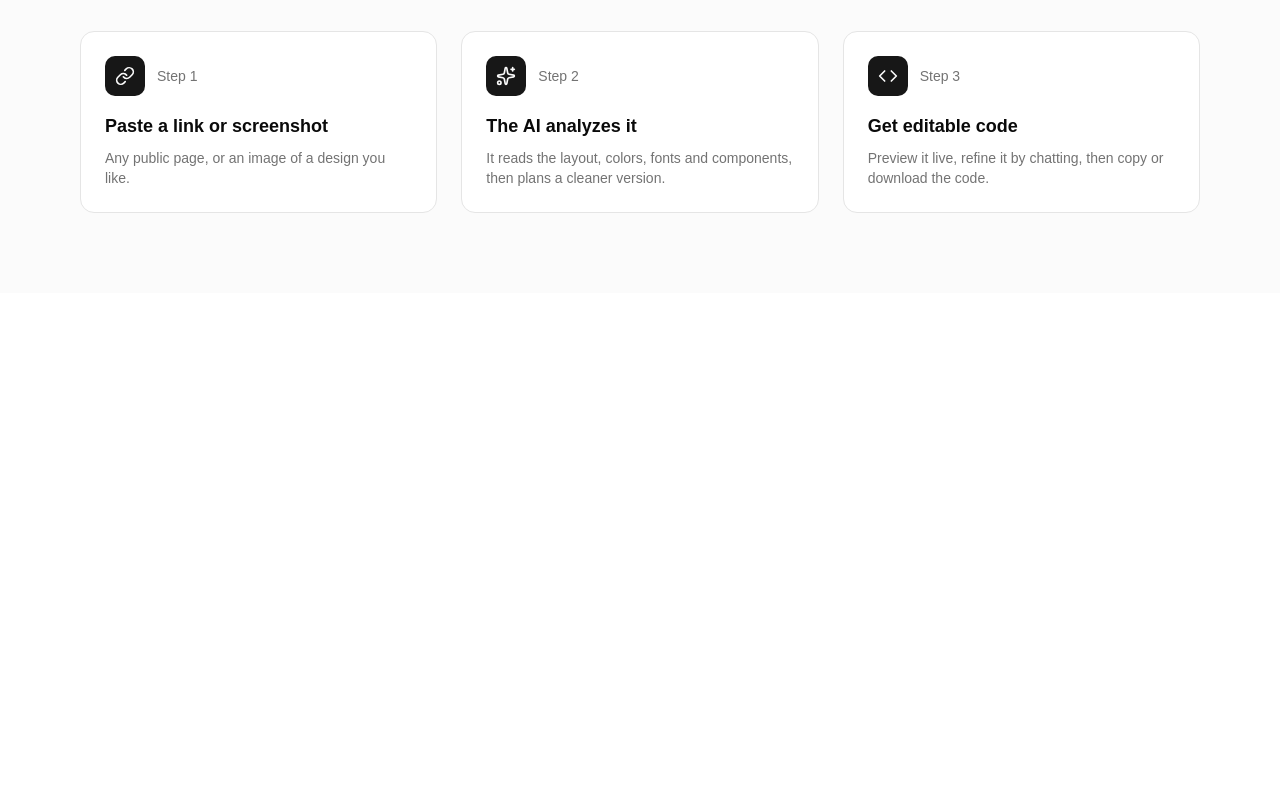
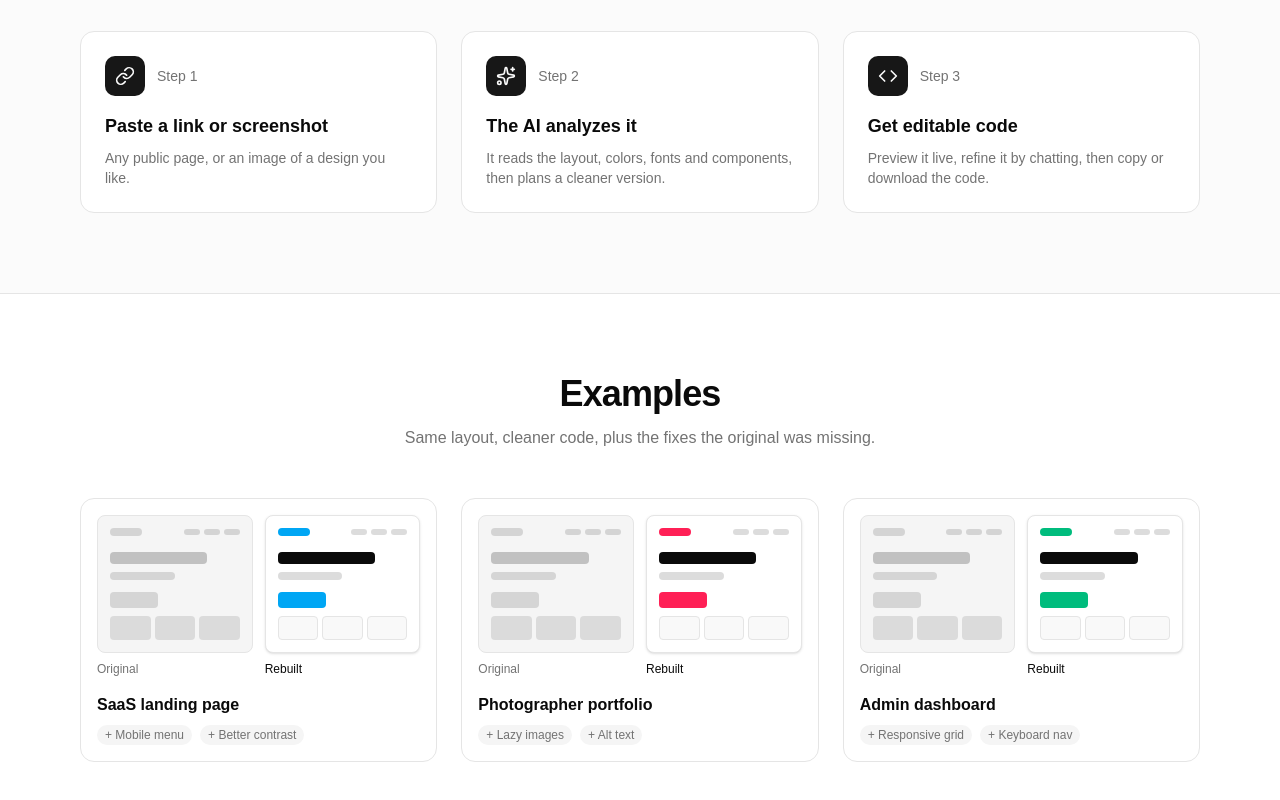
Before and after one commit to molka10/ai-website-cloner, a React (Vite) app: page / in a window 1280 px wide. Shown: the part 857-1657 px from the top of the page. Before the commit the page ends 1150 px from the top, so only its background shows below. Built offline with nearby package versions, Linux system fonts and the light colour scheme.

Commit message:
Add examples gallery

```diff
--- /dev/null
+++ b/src/components/landing/Examples.tsx
@@ -0,0 +1,86 @@
+const examples = [
+  {
+    title: "SaaS landing page",
+    improvements: ["Mobile menu", "Better contrast"],
+    accent: "bg-sky-500",
+  },
+  {
+    title: "Photographer portfolio",
+    improvements: ["Lazy images", "Alt text"],
+    accent: "bg-rose-500",
+  },
+  {
+    title: "Admin dashboard",
+    improvements: ["Responsive grid", "Keyboard nav"],
+    accent: "bg-emerald-500",
+  },
+];
+
+function MiniPage({ accent, polished }: { accent: string; polished: boolean }) {
+  const muted = "bg-muted-foreground/25";
+  return (
+    <div
+      className={`flex aspect-[4/3] flex-col gap-2 rounded-md border p-3 ${
+        polished ? "bg-background shadow-sm" : "bg-muted"
+      }`}
+    >
+      <div className="flex items-center justify-between">
+        <div className={`h-2 w-8 rounded ${polished ? accent : muted}`} />
+        <div className="flex gap-1">
+          {[0, 1, 2].map((i) => (
+            <div key={i} className={`h-1.5 w-4 rounded ${muted}`} />
+          ))}
+        </div>
+      </div>
+      <div className={`mt-2 h-3 w-3/4 rounded ${polished ? "bg-foreground" : "bg-muted-foreground/40"}`} />
+      <div className={`h-2 w-1/2 rounded ${muted}`} />
+      <div className={`mt-1 h-4 w-12 rounded ${polished ? accent : muted}`} />
+      <div className="mt-auto grid grid-cols-3 gap-1">
+        {[0, 1, 2].map((i) => (
+          <div key={i} className={`h-6 rounded ${polished ? "border bg-muted/60" : "bg-muted-foreground/20"}`} />
+        ))}
+      </div>
+    </div>
+  );
+}
+
+export default function Examples() {
+  return (
+    <section id="examples" className="scroll-mt-16 border-t">
+      <div className="mx-auto max-w-6xl px-4 py-20">
+        <h2 className="text-center text-3xl font-bold tracking-tight md:text-4xl">
+          Examples
+        </h2>
+        <p className="mt-3 text-center text-muted-foreground">
+          Same layout, cleaner code, plus the fixes the original was missing.
+        </p>
+
+        <div className="mt-12 grid gap-6 md:grid-cols-3">
+          {examples.map((ex) => (
+            <article key={ex.title} className="rounded-xl border bg-background p-4">
+              <div className="grid grid-cols-2 gap-3">
+                <figure>
+                  <MiniPage accent={ex.accent} polished={false} />
+                  <figcaption className="mt-2 text-xs text-muted-foreground">Original</figcaption>
+                </figure>
+                <figure>
+                  <MiniPage accent={ex.accent} polished={true} />
+                  <figcaption className="mt-2 text-xs font-medium">Rebuilt</figcaption>
+                </figure>
+              </div>
+
+              <h3 className="mt-4 font-semibold">{ex.title}</h3>
+              <ul className="mt-2 flex flex-wrap gap-2">
+                {ex.improvements.map((item) => (
+                  <li key={item} className="rounded-full bg-muted px-2 py-0.5 text-xs text-muted-foreground">
+                    + {item}
+                  </li>
+                ))}
+              </ul>
+            </article>
+          ))}
+        </div>
+      </div>
+    </section>
+  );
+}
--- a/src/pages/Landing.tsx
+++ b/src/pages/Landing.tsx
@@ -1,6 +1,7 @@
 import Navbar from "@/components/layout/Navbar";
 import Hero from "@/components/landing/Hero";
 import HowItWorks from "@/components/landing/HowItWorks";
+import Examples from "@/components/landing/Examples";
 
 export default function Landing() {
   return (
@@ -9,6 +10,7 @@ export default function Landing() {
       <main>
         <Hero />
         <HowItWorks />
+        <Examples />
       </main>
     </>
   );
```
